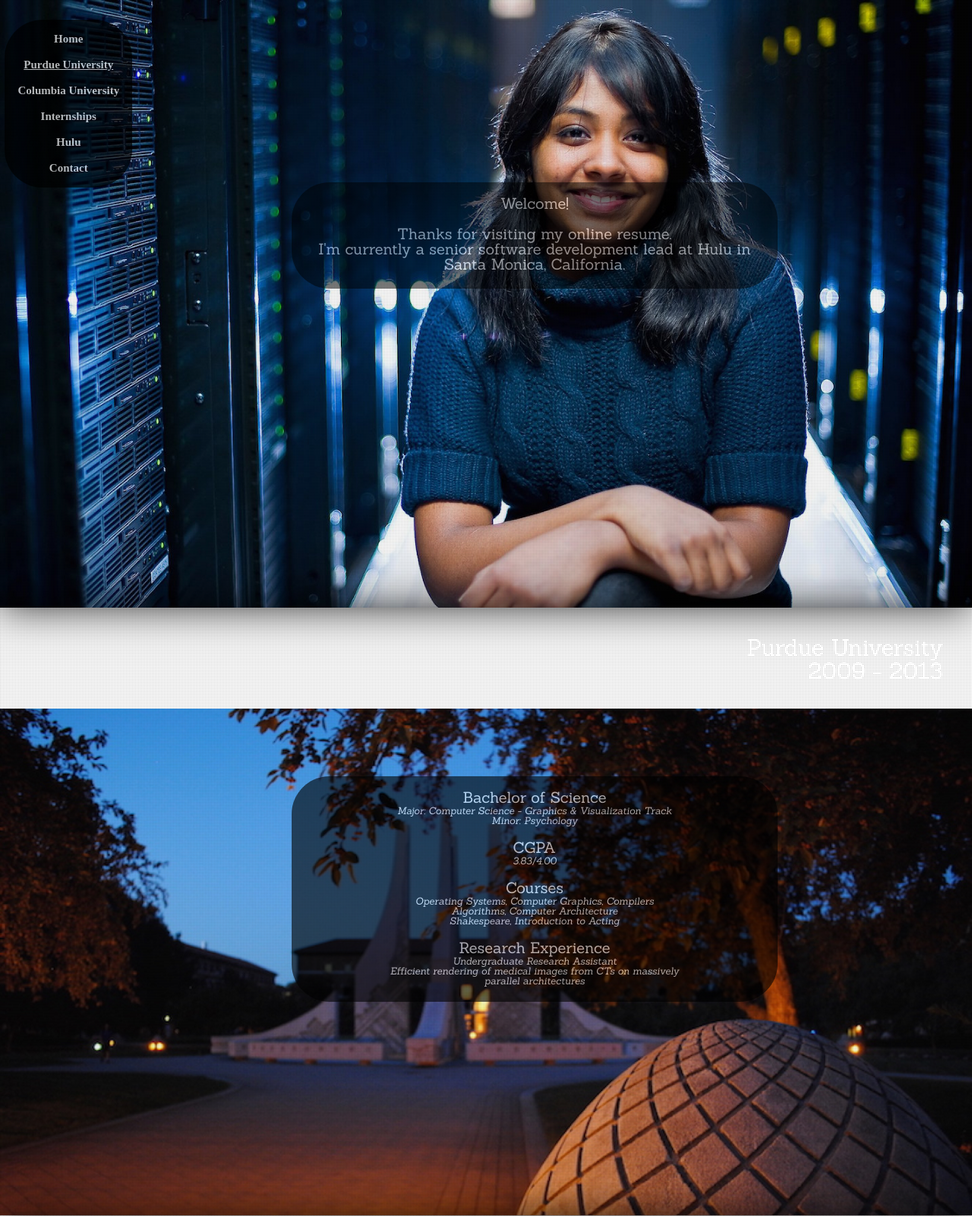
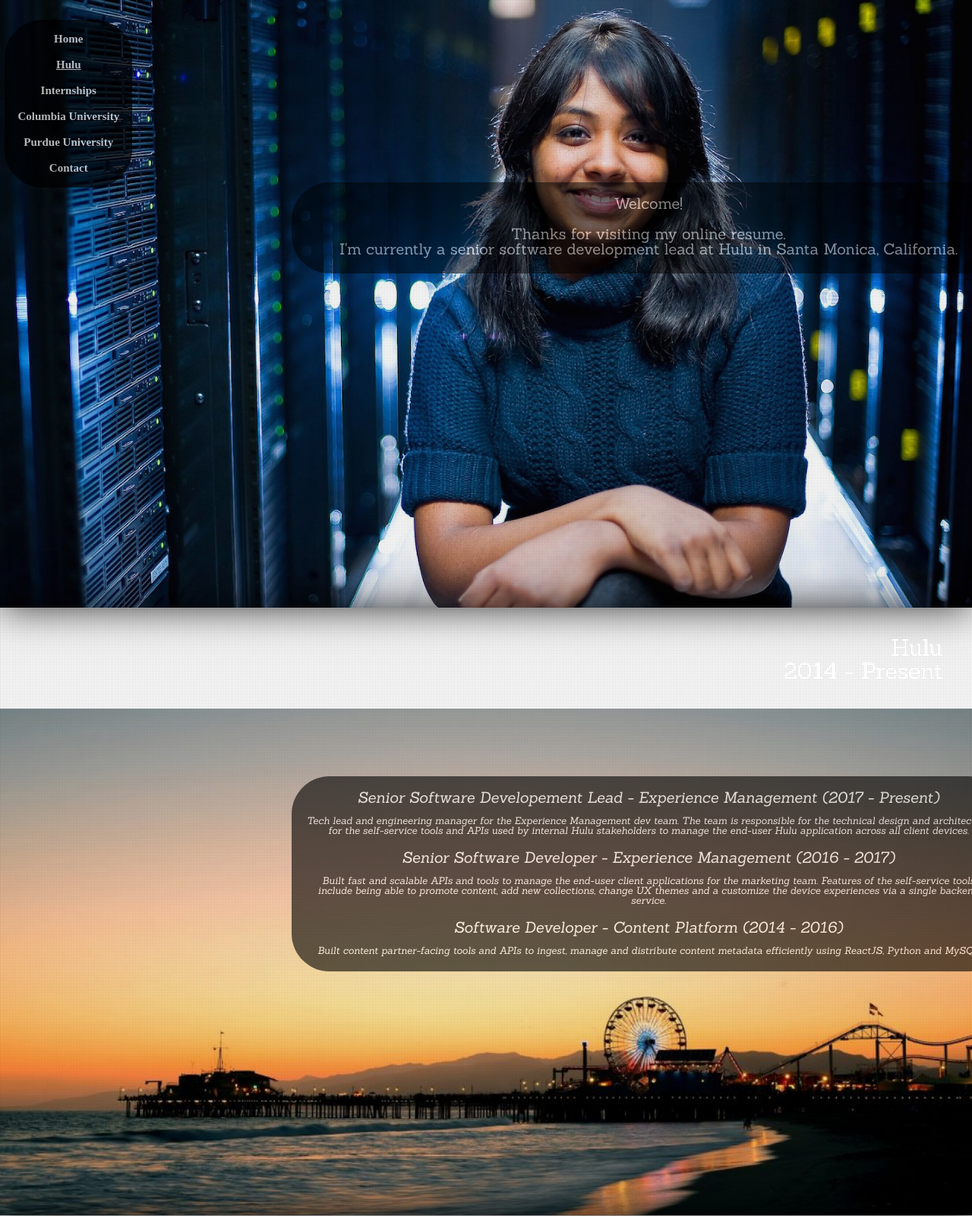
Before and after one commit to darsh14/darshana-umakanth-website, a PHP site: page /index.html in a window 1280 px wide. Shown: the top 1601 px of the page at 76% size. Run offline with PHP 8.4, Linux system fonts and the light colour scheme.

Commit message:
switch order of panels and fix some css

```diff
--- a/css/darsh.css
+++ b/css/darsh.css
@@ -138,7 +138,7 @@ div#menuitems p{
 	left: 30%;
 	top: 30%;
 	background-color: black;
-	width: 600px;
+	width: 900px;
 	border-radius: 50px;
 	opacity: 0.5;
 	padding: 20px;
--- a/index.html
+++ b/index.html
@@ -3,7 +3,6 @@
 <html>
     <head>
         <title>Darshana Umakanth - Web Resume</title>
-        <!--script type="text/javascript" src="http://ajax.googleapis.com/ajax/libs/jquery/1.8.2/jquery.min.js"></script-->
         <script type="text/javascript" src="lib/jquery.min.js"></script>
         <script type="text/javascript" src="lib/waypoints.min.js"></script>
         <script type="text/javascript" src="lib/vegas/jquery.vegas.js"></script>
@@ -17,20 +16,20 @@
             <p class="title">Menu</p>
             <hr>
             <a id="1" href="#home"></a>
-            <a id="2" href="#purdue"></a>
-            <a id="3" href="#columbia"></a>
-            <a id="4" href="#internships"></a>
-            <a id="5" href="#hulu"></a>
+            <a id="2" href="#hulu"></a>
+            <a id="3" href="#internships"></a>
+            <a id="4" href="#columbia"></a>
+            <a id="5" href="#purdue"></a>
             <a id="6" href="#contact"></a>
             <hr>
         </div>
         <div id="menuitems">
             <b>
                 <p id="1" class="describe" name="home">Home</p>
-                <p id="2" class="describe" name="purdue">Purdue University</p>
-                <p id="3" class="describe" name="columbia">Columbia University</p>
-                <p id="4" class="describe" name="internships">Internships</p>
-                <p id="5" class="describe" name="hulu">Hulu</p>
+                <p id="2" class="describe" name="hulu">Hulu</p>
+                <p id="3" class="describe" name="internships">Internships</p>
+                <p id="4" class="describe" name="columbia">Columbia University</p>
+                <p id="5" class="describe" name="purdue">Purdue University</p>
                 <p id="6" class="describe" name="contact">Contact</p>
             </b>
           </div>
@@ -44,106 +43,36 @@
             </div>
         </div>
 
-        <div id="purdue" data-speed="6" data-type="background">
+        <div id="hulu" data-speed="6" data-type="background">
             <div class="year">
-                <p>Purdue University</p>
-                <p>2009 - 2013</p>
+                <p>Hulu</p>
+                <p>2014 - Present</p>
             </div>
             <div class="inner">
                 <table>
                     <tr>
-                        <!-- <td> -->
-                            <span>Bachelor of Science<span><br>
                             <span class="desc">
-                                Major: Computer Science - Graphics & Visualization Track<br>
-                                Minor: Psychology<br>
+                                <span class="title">Senior Software Developement Lead - Experience Management (2017 - Present)</span><br><br>
+                                Tech lead and engineering manager for the Experience Management dev team. The team is responsible for the technical design and architecture for the self-service tools and APIs used by internal Hulu stakeholders to manage the end-user Hulu application across all client devices.
                             </span>
-                        <!-- </td> -->
                     </tr>
                     <br>
+                    <br>
                     <tr>
-                        <!-- <td> -->
-                            <span>CGPA<br></span>
                             <span class="desc">
-                                3.83/4.00<br>
+                                <span class="title">Senior Software Developer - Experience Management (2016 - 2017)</span><br><br>
+                                Built fast and scalable APIs and tools to manage the end-user client applications for the marketing team. Features of the self-service tools include being able to promote content, add new collections, change UX themes and a customize the device experiences via a single backend service.
                             </span>
-                        <!-- </td> -->
                     </tr>
                     <br>
-                    <tr>
-                        <!-- <td> -->
-                            <span>Courses<br></span>
-                            <span class="desc">
-                                Operating Systems, Computer Graphics, Compilers<br>
-                                Algorithms, Computer Architecture<br>
-                                Shakespeare, Introduction to Acting<br>
-                            </span>
-                        <!-- </td> -->
-                    </tr>
                     <br>
                     <tr>
-                        <!-- <td> -->
-                            <span>Research Experience<br></span>
                             <span class="desc">
-                                Undergraduate Research Assistant<br>
-                                Efficient rendering of medical images from CTs on massively<br>
-                                parallel architectures<br>
+                                <span class="title">Software Developer - Content Platform (2014 - 2016)</span><br><br>
+                                Built content partner-facing tools and APIs to ingest, manage and distribute content metadata efficiently using ReactJS, Python and MySQL
                             </span>
-                        <!-- </td> -->
                     </tr>
-                    </table>
-            </div>
-
-        </div>
-
-        <div id="columbia" data-speed="6" data-type="background">
-            <div class="year">
-                <p>Columbia University</p>
-                <p>2013 - 2014</p>
-            </div>
-            <div class="inner">
-                <table>
-                    <tr>
-                        <!-- <td> -->
-                            <span>Master of Science<span><br>
-                            <span class="desc">
-                                Computer Science - Graphics & Visualization Track<br>
-                            </span>
-                        <!-- </td> -->
-                    </tr>
-                    <br>
-                    <tr>
-                        <!-- <td> -->
-                            <span>CGPA<br></span>
-                            <span class="desc">
-                                3.45/4.00<br>
-                            </span>
-                        <!-- </td> -->
-                    </tr>
-                    <br>
-                    <tr>
-                        <!-- <td> -->
-                            <span>Courses<br></span>
-                            <span class="desc">
-                                UI Design, 3D User Interface Design, Augmented Reality<br>
-                                Computer Animation, Database System Implementation<br>
-                                Testing of Web Applications, Business of Software Delivery<br>
-                            </span>
-                        <!-- </td> -->
-                    </tr>
-                    <br>
-                    <tr>
-                        <!-- <td> -->
-                            <span>Research Experience<br></span>
-                            <span class="desc">
-                                Leap Motion Controller<br>
-                                Designing and Testing robotic swipe gestures for<br>
-                                accompaniment with head-worn displays<br>
-                            </span>
-                        <!-- </td> -->
-                        <!-- <td>60 minutes</td> -->
-                    </tr>
-                    </table>
+                </table>
             </div>
         </div>
 
@@ -155,86 +84,124 @@
             <div class="inner">
                 <table>
                     <tr>
-                        <!-- <td> -->
                             <span>Hulu LLC<span><br>
                                 <div class="pos">Software Developer Intern<br></div>
                             <span class="desc">
                                 Worked on the Content Platform team, building web tools for the internal teams at Hulu. The primary technologies I used were Python, cherrypy, mysql and jQuery<br>
                             </span>
-                        <!-- </td> -->
-                        <!-- <td>2013-2014</td> -->
                     </tr>
                     <br>
                     <tr>
-                        <!-- <td> -->
                             <span>Teradata Corporation (formerly Aprimo)<br></span>
                             <div class="pos">Software Engineer in Test</div>
                             <span class="desc">
-
                                 Worked on non-functional performance testing of the new builds of Aprimo's Marketing software using Microsoft Visual Studio, web-tests and performance counters under the Scrum Framework<br>
                                 Wrote various scripts to test performance and load efficiency and learned to analyze the results of non-functional testing<br>
                             </span>
-                        <!-- </td> -->
-                        <!-- <td>60 minutes</td> -->
                     </tr>
                     <br>
                     <tr>
-                        <!-- <td> -->
                             <span>Delphi-Delco Electronics<br></span>
                             <div class="pos">Software Verification Engineer<br></div>
                             <span class="desc">
-
                                 Worked on Automated Testing of automobile software using C# and Microsoft Visual Studio<br>
                             </span>
-                        <!-- </td> -->
-                        <!-- <td>60 minutes</td> -->
                     </tr>
                     <br>
                     <tr>
-                        <!-- <td> -->
                             <span>Purdue University Discovery Park<br></span>
                             <div class="pos">Software Developer and Research Intern<br></div>
                             <span class="desc">
-
                                 Developed gadgets for scientific visualization and gateways<br>
                                 using GWT, JavaScript and Java<br>
                             </span>
-                        <!-- </td> -->
                     </tr>
                     </table>
             </div>
         </div>
 
-        <div id="hulu" data-speed="6" data-type="background">
+        <div id="columbia" data-speed="6" data-type="background">
             <div class="year">
-                <p>Hulu</p>
-                <p>2014 - Present</p>
+                <p>Columbia University</p>
+                <p>2013 - 2014</p>
             </div>
             <div class="inner">
                 <table>
                     <tr>
+                            <span>Master of Science<span><br>
                             <span class="desc">
-                                <span class="title">Software Developer - Content Platform (2014 - 2016)</span><br><br>
-                                Built content partner-facing tools and APIs to ingest, manage and distribute content metadata efficiently using ReactJS, Python and MySQL
+                                Computer Science - Graphics & Visualization Track<br>
                             </span>
                     </tr>
                     <br>
-                    <br>
                     <tr>
+                            <span>CGPA<br></span>
                             <span class="desc">
-                                <span class="title">Senior Software Developer - Content Curation (2016 - 2017)</span><br><br>
-                                Built fast and scalable APIs and tools to manage the end-user client applications for the marketing team. Features of the self-service tools include being able to promote content, add new collections, change UX themes and a customize the device experiences via a single backend service.
+                                3.45/4.00<br>
                             </span>
                     </tr>
                     <br>
+                    <tr>
+                            <span>Courses<br></span>
+                            <span class="desc">
+                                UI Design, 3D User Interface Design, Augmented Reality<br>
+                                Computer Animation, Database System Implementation<br>
+                                Testing of Web Applications, Business of Software Delivery<br>
+                            </span>
+                    </tr>
                     <br>
                     <tr>
+                            <span>Research Experience<br></span>
                             <span class="desc">
-                                <span class="title">Senior Software Developement Lead - Content Curation (2017 - Present)</span><br><br>
-                                Manage the Content Curation team and lead the technical design and architecture as we continue to scale our service to be able to configure end-user experiences via self-service tools and APIs
+                                Leap Motion Controller<br>
+                                Designing and Testing robotic swipe gestures for<br>
+                                accompaniment with head-worn displays<br>
                             </span>
                     </tr>
-                </table>
+                    </table>
+            </div>
+        </div>
+
+        <div id="purdue" data-speed="6" data-type="background">
+            <div class="year">
+                <p>Purdue University</p>
+                <p>2009 - 2013</p>
+            </div>
+            <div class="inner">
+                <table>
+                    <tr>
+                            <span>Bachelor of Science<span><br>
+                            <span class="desc">
+                                Major: Computer Science - Graphics & Visualization Track<br>
+                                Minor: Psychology<br>
+                            </span>
+                    </tr>
+                    <br>
+                    <tr>
+                            <span>CGPA<br></span>
+                            <span class="desc">
+                                3.83/4.00<br>
+                            </span>
+                    </tr>
+                    <br>
+                    <tr>
+                            <span>Courses<br></span>
+                            <span class="desc">
+                                Operating Systems, Computer Graphics, Compilers<br>
+                                Algorithms, Computer Architecture<br>
+                                Shakespeare, Introduction to Acting<br>
+                            </span>
+                    </tr>
+                    <br>
+                    <tr>
+                            <span>Research Experience<br></span>
+                            <span class="desc">
+                                Undergraduate Research Assistant<br>
+                                Efficient rendering of medical images from CTs on massively<br>
+                                parallel architectures<br>
+                            </span>
+                    </tr>
+                    </table>
             </div>
         </div>
 
```
